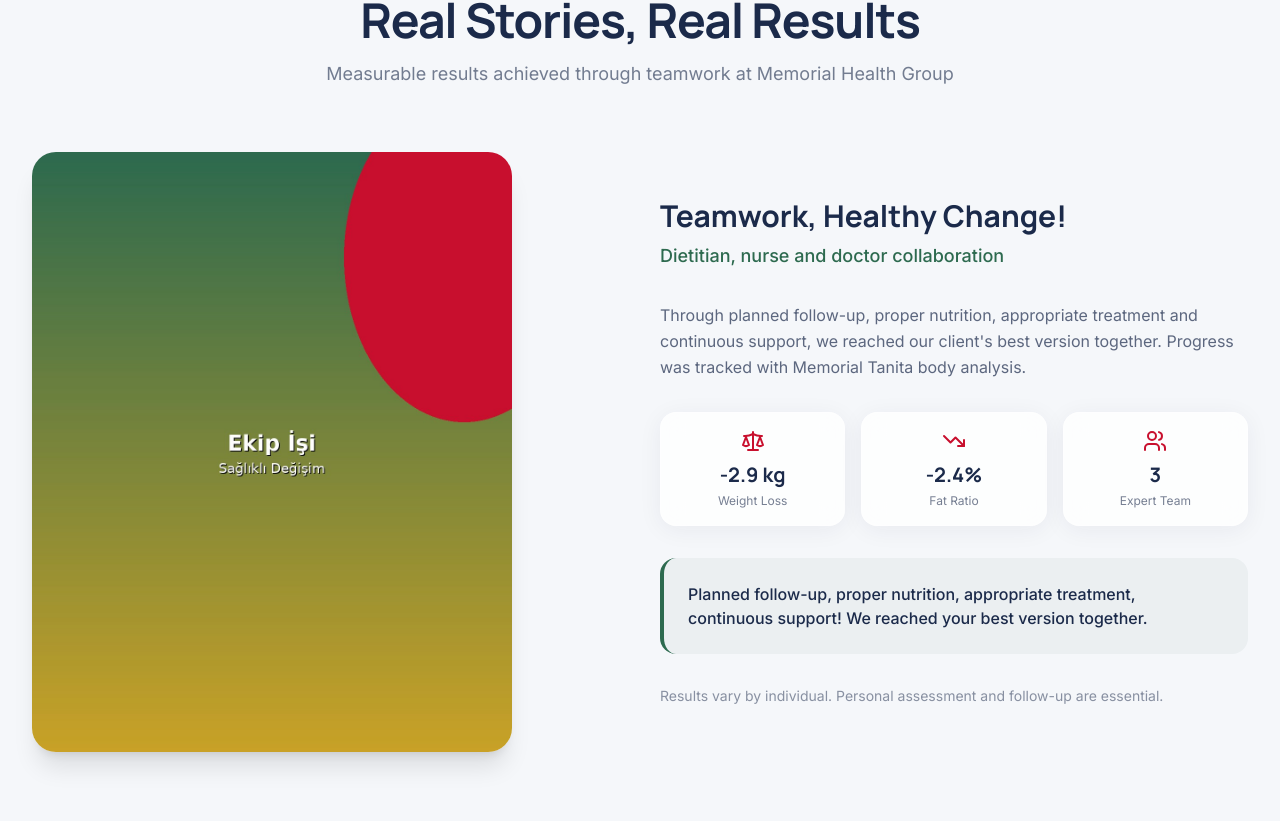
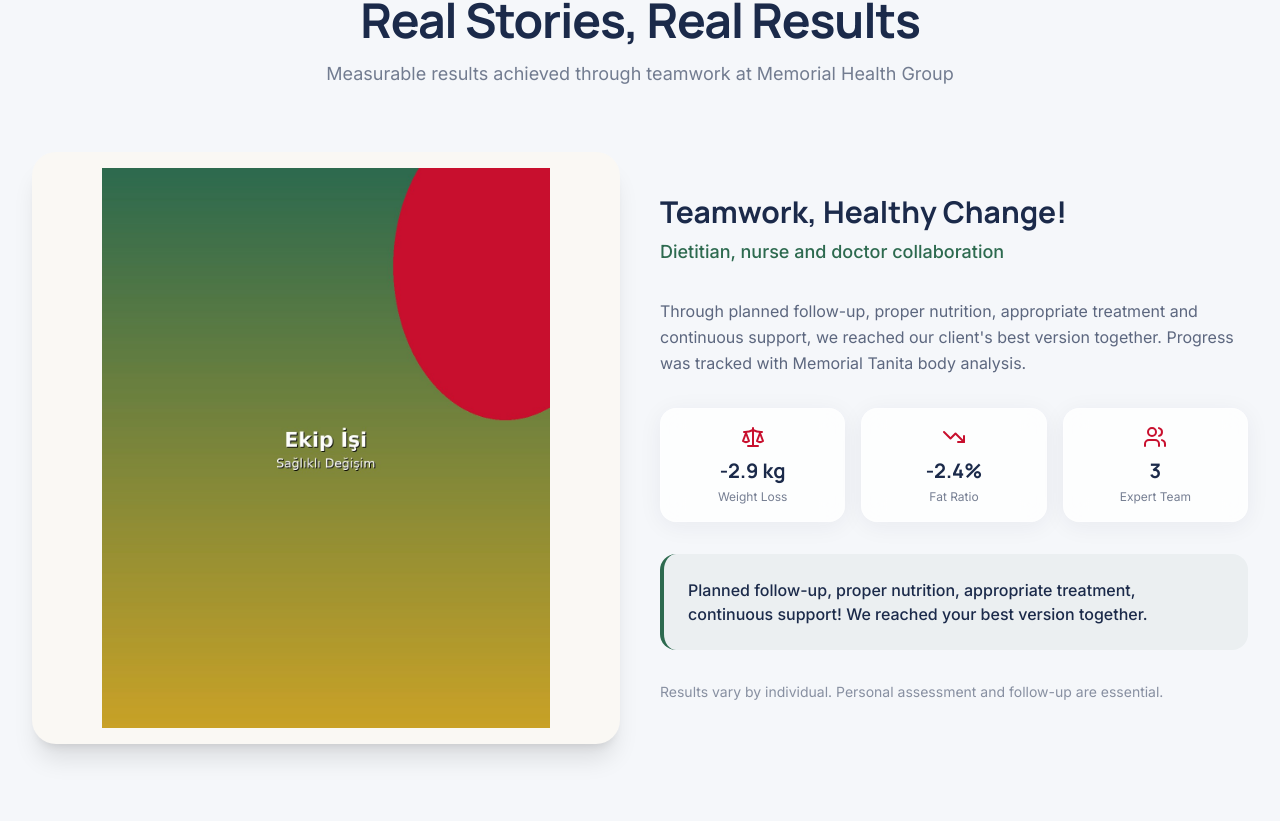
Before and after one commit to tvk-group/diyetisyengozdeakin, a Next.js app: page /en in a window 1280 px wide. Shown: the part 6659-7480 px from the top of the page. Built offline with nearby package versions, Linux system fonts and the light colour scheme.

Commit message:
Fit success-ekip-isi image inside containers with object-contain
- Success stories: contain scaling with padded frame and max height
- Instagram ekip-isi reel card: contain fit so infographic is fully visible

```diff
--- a/src/components/home/InstagramReels.tsx
+++ b/src/components/home/InstagramReels.tsx
@@ -7,6 +7,7 @@ import Link from "next/link";
 import { Section, SectionHeader } from "@/components/ui/Section";
 import { INSTAGRAM_REELS } from "@/lib/images";
 import { SITE_CONFIG } from "@/lib/constants";
+import { cn } from "@/lib/utils";
 
 function ReelCard({
   reel,
@@ -24,12 +25,20 @@ function ReelCard({
         alt={title}
         fill
         sizes="(max-width: 640px) 50vw, 20vw"
-        className="object-cover transition-transform duration-500 group-hover:scale-105"
+        className={cn(
+          "object-cover transition-transform duration-500 group-hover:scale-105",
+          reel.imageFit === "contain" && "object-contain p-2 group-hover:scale-100"
+        )}
         onError={(e) => {
           e.currentTarget.style.display = "none";
         }}
       />
-      <div className="absolute inset-0 bg-gradient-to-t from-navy/90 via-navy/20 to-transparent" />
+      <div
+        className={cn(
+          "absolute inset-0 bg-gradient-to-t from-navy/90 via-navy/20 to-transparent",
+          reel.imageFit === "contain" && "from-navy/75 via-transparent to-transparent"
+        )}
+      />
       <div className="absolute inset-0 flex flex-col justify-end p-5">
         <div className="mb-2 flex h-10 w-10 items-center justify-center rounded-full bg-white/20 backdrop-blur-sm transition-colors group-hover:bg-memorial-red">
           <Play className="h-4 w-4 fill-white text-white" />
@@ -43,7 +52,7 @@ function ReelCard({
   );
 
   const className =
-    "group relative aspect-[9/16] overflow-hidden rounded-3xl bg-navy shadow-xl transition-transform duration-300 hover:scale-[1.02]";
+    "group relative aspect-[9/16] overflow-hidden rounded-3xl bg-light-gray shadow-xl transition-transform duration-300 hover:scale-[1.02]";
 
   if (reel.href) {
     return (
--- a/src/components/home/SuccessStories.tsx
+++ b/src/components/home/SuccessStories.tsx
@@ -21,14 +21,16 @@ export async function SuccessStories() {
         subtitle={t("subtitle")}
       />
       <div className="grid items-center gap-10 lg:grid-cols-2">
-        <div className="relative aspect-[4/5] max-h-[600px] overflow-hidden rounded-3xl shadow-xl">
+        <div className="mx-auto w-full max-w-lg overflow-hidden rounded-3xl bg-[#FAF8F4] p-3 shadow-xl sm:p-4 md:max-w-none">
+          <div className="relative aspect-[4/5] max-h-[min(70vh,640px)] w-full">
             <Image
               src={GOZDE_IMAGES.successEkipIsi}
               alt={t("storyTitle")}
               fill
               sizes="(max-width: 1024px) 100vw, 50vw"
-            className="object-cover"
+              className="object-contain"
             />
+          </div>
         </div>
         <div className="space-y-8">
           <div>
--- a/src/lib/images.ts
+++ b/src/lib/images.ts
@@ -29,6 +29,7 @@ export type InstagramReelItem = {
   subtitleKey: string;
   blogSlug?: string;
   href?: string;
+  imageFit?: "cover" | "contain";
 };
 
 export const INSTAGRAM_REELS: InstagramReelItem[] = [
@@ -45,6 +46,7 @@ export const INSTAGRAM_REELS: InstagramReelItem[] = [
     href: "#basari-hikayeleri",
     titleKey: "reel5Title",
     subtitleKey: "reel5Subtitle",
+    imageFit: "contain",
   },
   {
     id: "5-basit-kural",
```
Lines whose indentation alone changed are shown as unchanged.
